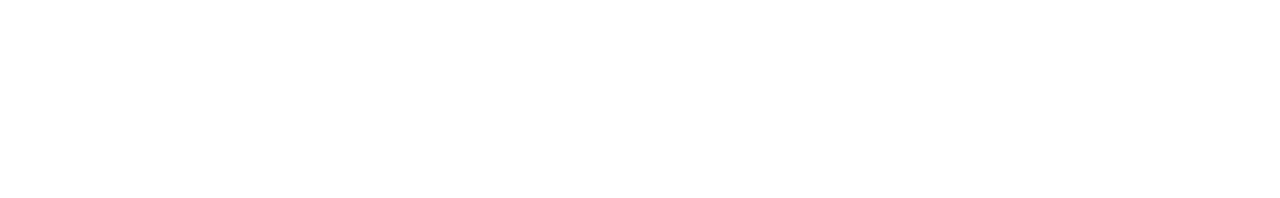
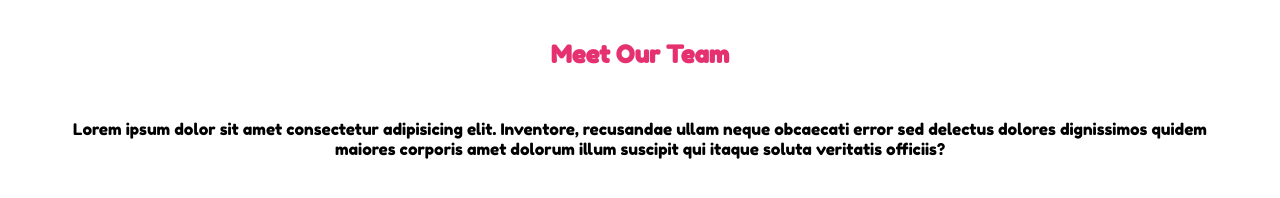
Before and after one commit to RiccardoBernardi1/html-css-float-cards, a plain HTML site: page index.html in a window 1280 px wide. Drawn offline with Linux system fonts and the light colour scheme.

Commit message:
aggiunto titolo e paragrafo

```diff
--- a/css/style.css
+++ b/css/style.css
@@ -19,8 +19,13 @@ body {
     font-family:'Fredoka One'
 }
 h1 {
+    padding: 40px 0px 50px;
     color: #E53170;
 }
 h2,h3{
     color: white;
 }
+/* MAIN */
+.titolo{
+    text-align: center;
+}
--- a/index.html
+++ b/index.html
@@ -12,7 +12,13 @@
 </head>
 <body>
     <main>
+        <section class="container">
+            <div class="titolo">
+                <h1>Meet Our Team</h1>
+                <p>Lorem ipsum dolor sit amet consectetur adipisicing elit. Inventore, recusandae ullam neque obcaecati error sed delectus dolores dignissimos quidem maiores corporis amet dolorum illum suscipit qui itaque soluta veritatis officiis?</p>
+            </div>
 
+        </section>
     </main>
 </body>
 </html>
```
